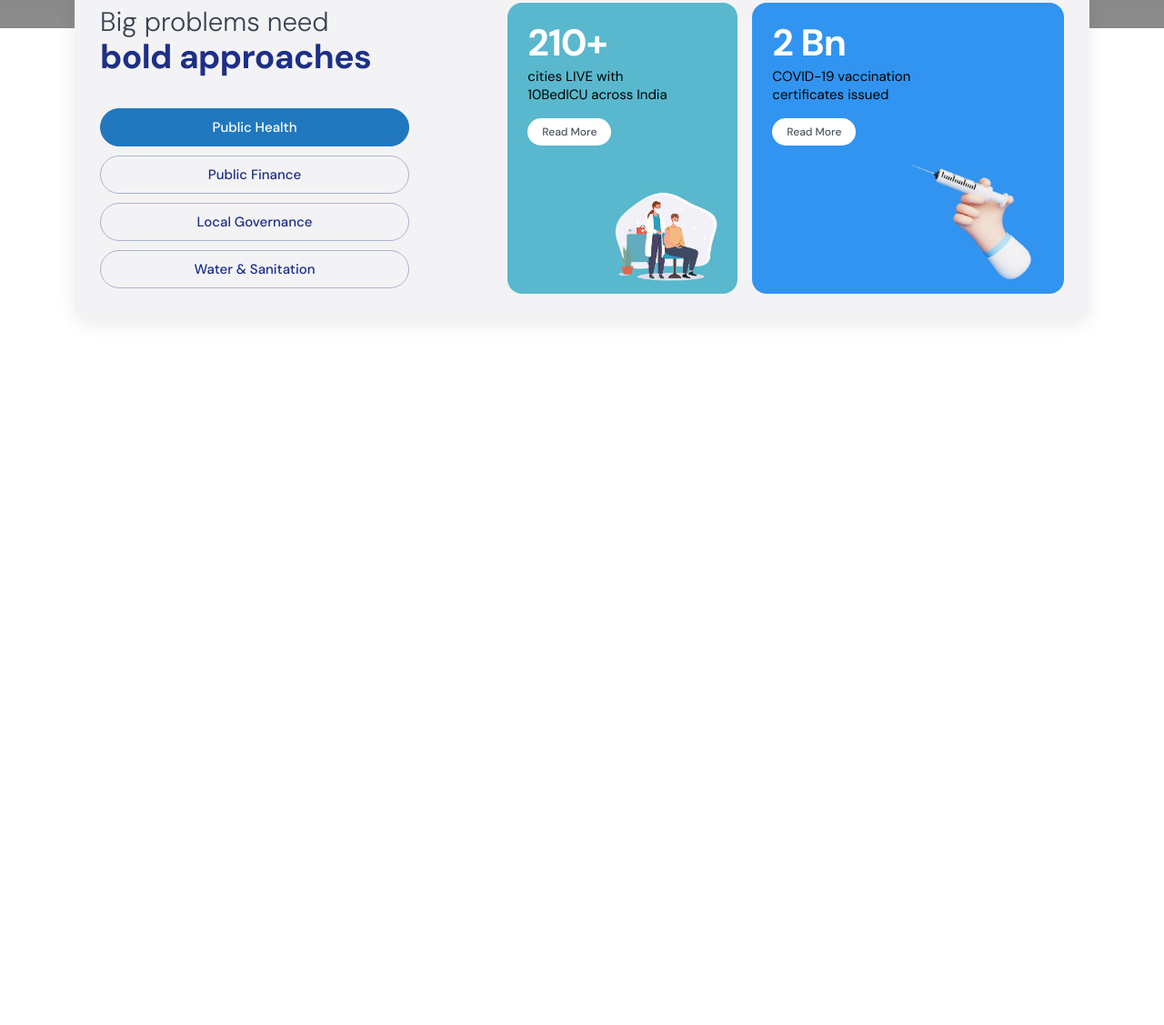
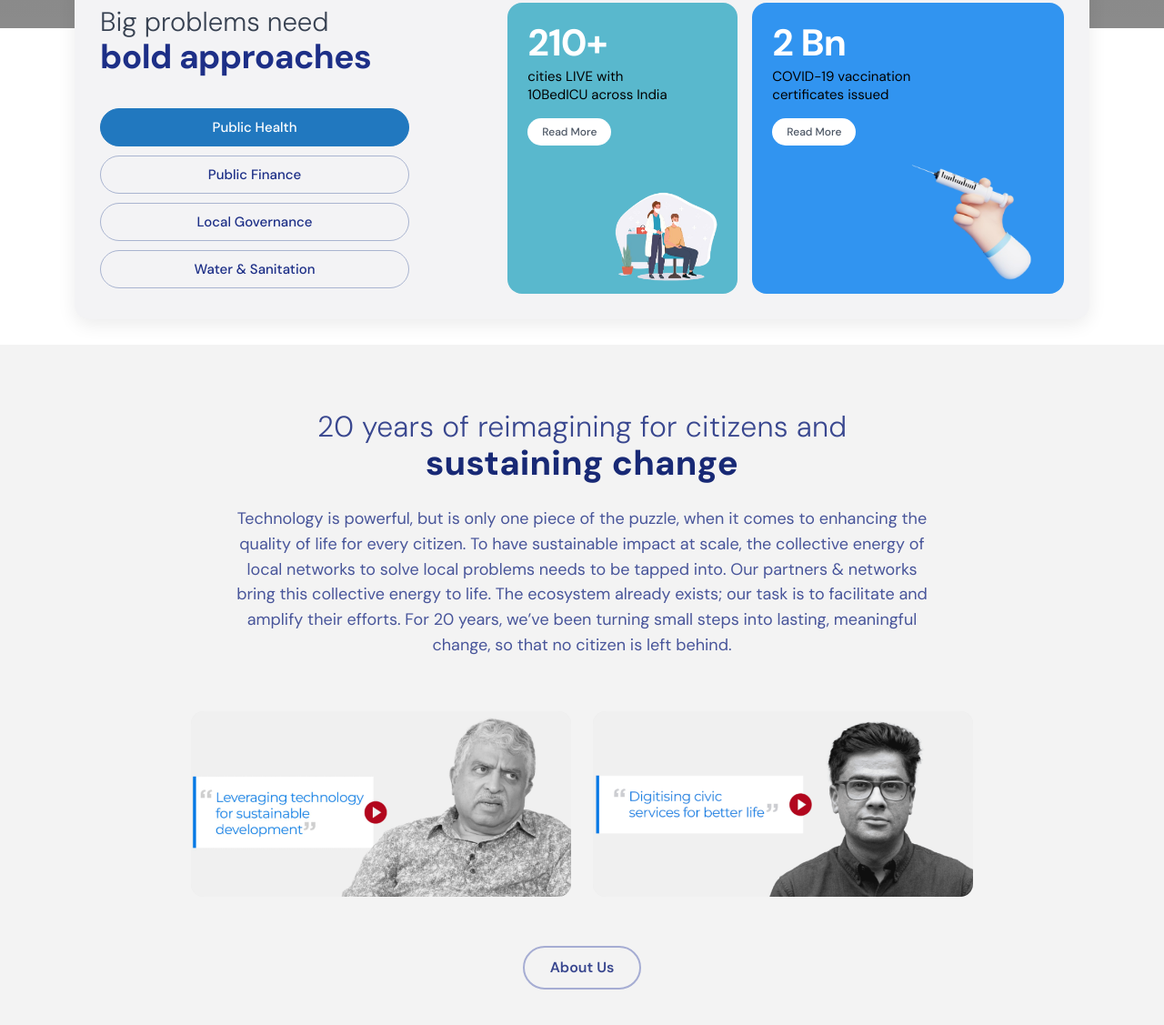
Before and after one commit to mdvadiyatnaqvi/egov, a plain HTML site: page html+css/index.html in a window 1280 px wide. Shown: the part 1433-2560 px from the top of the page at 91% size. Before the commit the page ends 1812 px from the top, so only its background shows below. Drawn offline with nearby package versions, Linux system fonts and the light colour scheme; grey boxes are pictures that could not be loaded.

Commit message:
section 2 designed completely

```diff
--- a/html+css/index.html
+++ b/html+css/index.html
@@ -242,6 +242,49 @@
 
     <!-- section 1 code ends here -->
 
+    <!-- section 2 code starts here -->
+
+    <section class="sec-2-section">
+        <div class="container">
+            <div class="sec-2-wrapper">
+                <h2 class="sec-2-title">
+                    20 years of reimagining for citizens and
+                    <br />
+                    <strong>sustaining change</strong>
+                </h2>
+
+                <p class="sec-2-description">
+                    Technology is powerful, but is only one piece of the puzzle, when it comes to enhancing the
+                    quality of life for every citizen. To have sustainable impact at scale, the collective energy of
+                    local networks to solve local problems needs to be tapped into. Our partners &amp; networks
+                    bring this collective energy to life. The ecosystem already exists; our task is to facilitate and
+                    amplify their efforts. For 20 years, we’ve been turning small steps into lasting, meaningful
+                    change, so that no citizen is left behind.
+                </p>
+
+                <div class="row justify-content-center g-4 sec-2-card-row">
+                    <div class="col-12 col-md-6">
+                        <div class="sec-2-card">
+                            <img src="./res/images/sec-2-left.png" alt="Leveraging technology for sustainable development" />
+                        </div>
+                    </div>
+
+                    <div class="col-12 col-md-6">
+                        <div class="sec-2-card">
+                            <img src="./res/images/sec-2-right.png" alt="Digitising civic services for better life" />
+                        </div>
+                    </div>
+                </div>
+
+                <div class="sec-2-btn-wrap">
+                    <button class="sec-2-btn">About Us</button>
+                </div>
+            </div>
+        </div>
+    </section>
+
+    <!-- section 2 code ends here -->
+
     <script src="https://cdn.jsdelivr.net/npm/bootstrap@5.3.3/dist/js/bootstrap.bundle.min.js"></script>
 </body>
 
--- a/html+css/res/css/style.css
+++ b/html+css/res/css/style.css
@@ -489,7 +489,7 @@
     left: 0;
     width: 100%;
     height: 1.5px;
-    background: #1f2f7b;
+    /* background: #1f2f7b; */
     border-radius: 0;
     transition: .25s ease;
 }
@@ -1208,3 +1208,193 @@
 }
 
 /* section 1 css ends here */
+/* section 2 css starts here */
+
+.sec-2-section {
+    padding: 70px 0 40px;
+    background: #f3f3f3;
+}
+
+.sec-2-wrapper {
+    max-width: 860px;
+    margin: 0 auto;
+    text-align: center;
+}
+
+.sec-2-title {
+    font-size: 32px;
+    line-height: 1.25;
+    font-weight: 300;
+    color: #39478f;
+    margin-bottom: 10px;
+    letter-spacing: 0.2px;
+}
+
+.sec-2-title strong {
+    display: inline-block;
+    font-size: 38px;
+    line-height: 1.1;
+    font-weight: 800;
+    color: #182975;
+    position: relative;
+}
+
+.sec-2-title strong::before {
+    content: "";
+    position: absolute;
+    left: 0;
+    right: 0;
+    top: 52%;
+    height: 18px;
+    background: rgba(122, 199, 255, 0.45);
+    transform: translateY(-50%);
+    z-index: -1;
+    border-radius: 3px;
+}
+
+.sec-2-description {
+    max-width: 760px;
+    margin: 26px auto 58px;
+    font-size: 18px;
+    line-height: 1.55;
+    color: #48559a;
+    font-weight: 400;
+}
+
+.sec-2-card-row {
+    margin-bottom: 54px;
+}
+
+.sec-2-card {
+    background: #ececec;
+    border-radius: 14px;
+    overflow: hidden;
+    position: relative;
+    min-height: 204px;
+    display: flex;
+    align-items: end;
+    justify-content: center;
+    padding: 0;
+}
+
+.sec-2-card img {
+    width: 100%;
+    height: 204px;
+    object-fit: cover;
+    display: block;
+}
+
+.sec-2-btn-wrap {
+    text-align: center;
+}
+
+.sec-2-btn {
+    min-width: 120px;
+    height: 48px;
+    border-radius: 30px;
+    border: 2px solid #a6add3;
+    color: #39478f;
+    background: transparent;
+    font-size: 16px;
+    font-weight: 600;
+    padding: 10px 28px;
+    transition: all 0.3s ease;
+}
+
+.sec-2-btn:hover {
+    background: #39478f;
+    color: #fff;
+    border-color: #39478f;
+}
+
+@media (max-width: 991.98px) {
+    .sec-2-section {
+        padding: 55px 0 35px;
+    }
+
+    .sec-2-wrapper {
+        max-width: 100%;
+        padding: 0 18px;
+    }
+
+    .sec-2-title {
+        font-size: 28px;
+    }
+
+    .sec-2-title strong {
+        font-size: 34px;
+    }
+
+    .sec-2-description {
+        font-size: 17px;
+        max-width: 100%;
+        margin: 22px auto 42px;
+    }
+
+    .sec-2-card-row {
+        margin-bottom: 42px;
+    }
+}
+
+@media (max-width: 767.98px) {
+    .sec-2-title {
+        font-size: 24px;
+    }
+
+    .sec-2-title strong {
+        font-size: 29px;
+    }
+
+    .sec-2-title strong::before {
+        height: 14px;
+    }
+
+    .sec-2-description {
+        font-size: 15px;
+        line-height: 1.7;
+        margin: 20px auto 32px;
+    }
+
+    .sec-2-card {
+        min-height: auto;
+    }
+
+    .sec-2-card img {
+        height: auto;
+    }
+
+    .sec-2-card-row .col-md-6+.col-md-6 {
+        margin-top: 18px;
+    }
+
+    .sec-2-btn {
+        min-width: 112px;
+        height: 46px;
+        font-size: 15px;
+    }
+}
+
+@media (max-width: 480px) {
+    .sec-2-section {
+        padding: 40px 0 30px;
+    }
+
+    .sec-2-wrapper {
+        padding: 0 14px;
+    }
+
+    .sec-2-title {
+        font-size: 21px;
+    }
+
+    .sec-2-title strong {
+        font-size: 25px;
+    }
+
+    .sec-2-description {
+        font-size: 14px;
+    }
+}
+
+
+/* section 2 css ends here */
```
Also changed, not shown: html+css/res/images/sec-2-left.png (added), html+css/res/images/sec-2-right.png (added).
